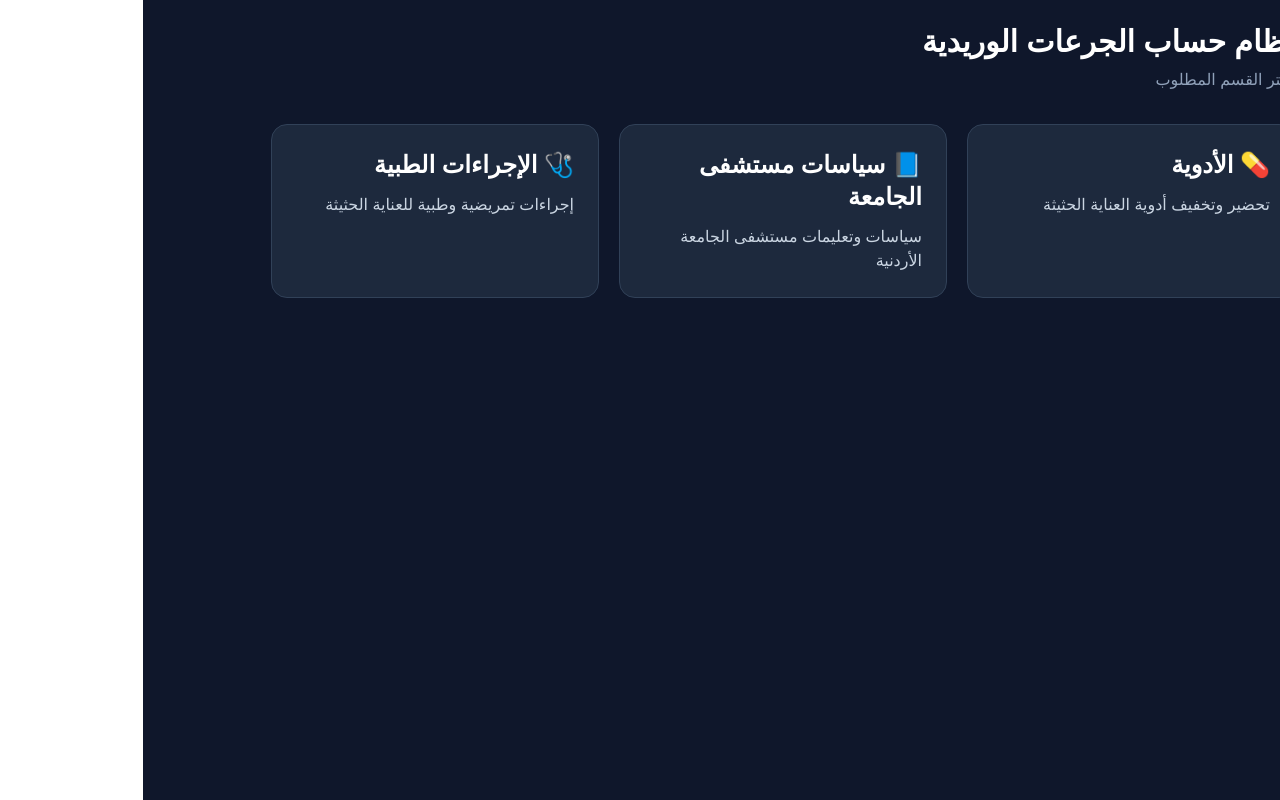
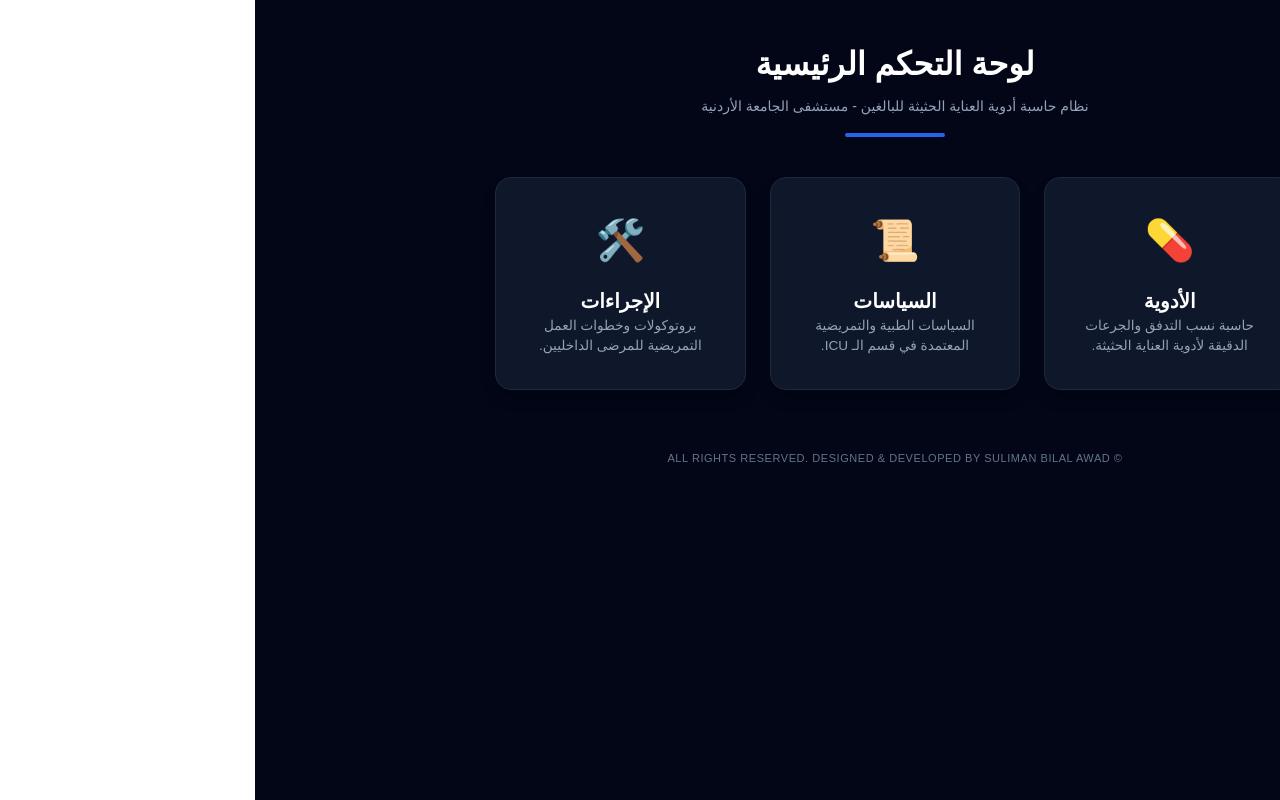
Before and after one commit to samcashbmwusa/icu-adult-infusion-calculator, a Next.js app: page /dashboard in a window 1280 px wide. Built offline with nearby package versions, Linux system fonts and the light colour scheme.

Commit message:
Connect login redirect to main dashboard grid layout

```diff
--- a/app/dashboard/page.tsx
+++ b/app/dashboard/page.tsx
@@ -1,29 +1,132 @@
-import Link from "next/link";
+'use client';
+
+import { useRouter } from 'next/navigation';
 
 export default function DashboardPage() {
+  const router = useRouter();
+
   return (
-    <main dir="rtl" className="min-h-screen bg-slate-900 text-white p-6">
-      <div className="max-w-5xl mx-auto">
-        <h1 className="text-3xl font-bold mb-2">نظام حساب الجرعات الوريدية</h1>
-        <p className="text-slate-400 mb-8">اختر القسم المطلوب</p>
+    <div
+      style={{
+        backgroundColor: '#020617',
+        minHeight: '100vh',
+        display: 'flex',
+        flexDirection: 'column',
+        alignItems: 'center',
+        padding: '40px 16px',
+        fontFamily: 'sans-serif',
+        color: '#f8fafc',
+        boxSizing: 'border-box'
+      }}
+      dir="rtl"
+    >
+      {/* العنوان العلوي والترويسة */}
+      <div style={{ maxWidth: '800px', width: '100%', marginBottom: '40px', textAlign: 'center' }}>
+        <h1 style={{ fontSize: '2rem', fontWeight: '900', color: '#ffffff', marginBottom: '8px' }}>
+          لوحة التحكم الرئيسية
+        </h1>
+        <p style={{ fontSize: '0.875rem', color: '#94a3b8', margin: '0' }}>
+          نظام حاسبة أدوية العناية الحثيثة للبالغين - مستشفى الجامعة الأردنية
+        </p>
+        <div style={{ width: '100px', height: '4px', backgroundColor: '#2563eb', borderRadius: '4px', marginTop: '16px', marginLeft: 'auto', marginRight: 'auto' }}></div>
+      </div>
 
-        <div className="grid grid-cols-1 md:grid-cols-3 gap-5">
-          <Link href="/medications" className="rounded-2xl bg-slate-800 p-6 border border-slate-700 hover:bg-slate-700 transition">
-            <h2 className="text-2xl font-bold mb-3">💊 الأدوية</h2>
-            <p className="text-slate-300">تحضير وتخفيف أدوية العناية الحثيثة</p>
-          </Link>
+      {/* شبكة الخيارات التفاعلية الثلاثة */}
+      <div
+        style={{
+          display: 'grid',
+          gridTemplateColumns: 'repeat(auto-fit, minmax(240px, 1fr))',
+          gap: '24px',
+          maxWidth: '800px',
+          width: '100%',
+          boxSizing: 'border-box'
+        }}
+      >
+        {/* الكرت الأول: الأدوية */}
+        <div
+          onClick={() => router.push('/medications')}
+          style={{
+            backgroundColor: '#0f172a',
+            border: '1px solid #1e293b',
+            borderRadius: '16px',
+            padding: '32px 24px',
+            textAlign: 'center',
+            cursor: 'pointer',
+            transition: 'all 0.2s ease',
+            boxShadow: '0 10px 15px -3px rgba(0, 0, 0, 0.3)'
+          }}
+          onMouseEnter={(e) => {
+            e.currentTarget.style.borderColor = '#2563eb';
+            e.currentTarget.style.transform = 'translateY(-4px)';
+          }}
+          onMouseLeave={(e) => {
+            e.currentTarget.style.borderColor = '#1e293b';
+            e.currentTarget.style.transform = 'translateY(0)';
+          }}
+        >
+          <div style={{ fontSize: '2.5rem', marginBottom: '16px' }}>💊</div>
+          <h2 style={{ fontSize: '1.25rem', fontWeight: 'bold', color: '#ffffff', margin: '0' }}>الأدوية</h2>
+          <p style={{ fontSize: '0.85rem', color: '#94a3b8', marginTop: '8px', margin: '0' }}>حاسبة نسب التدفق والجرعات الدقيقة لأدوية العناية الحثيثة.</p>
+        </div>
 
-          <Link href="/policies" className="rounded-2xl bg-slate-800 p-6 border border-slate-700 hover:bg-slate-700 transition">
-            <h2 className="text-2xl font-bold mb-3">📘 سياسات مستشفى الجامعة</h2>
-            <p className="text-slate-300">سياسات وتعليمات مستشفى الجامعة الأردنية</p>
-          </Link>
+        {/* الكرت الثاني: السياسات */}
+        <div
+          onClick={() => router.push('/policies')}
+          style={{
+            backgroundColor: '#0f172a',
+            border: '1px solid #1e293b',
+            borderRadius: '16px',
+            padding: '32px 24px',
+            textAlign: 'center',
+            cursor: 'pointer',
+            transition: 'all 0.2s ease',
+            boxShadow: '0 10px 15px -3px rgba(0, 0, 0, 0.3)'
+          }}
+          onMouseEnter={(e) => {
+            e.currentTarget.style.borderColor = '#10b981';
+            e.currentTarget.style.transform = 'translateY(-4px)';
+          }}
+          onMouseLeave={(e) => {
+            e.currentTarget.style.borderColor = '#1e293b';
+            e.currentTarget.style.transform = 'translateY(0)';
+          }}
+        >
+          <div style={{ fontSize: '2.5rem', marginBottom: '16px' }}>📜</div>
+          <h2 style={{ fontSize: '1.25rem', fontWeight: 'bold', color: '#ffffff', margin: '0' }}>السياسات</h2>
+          <p style={{ fontSize: '0.85rem', color: '#94a3b8', marginTop: '8px', margin: '0' }}>السياسات الطبية والتمريضية المعتمدة في قسم الـ ICU.</p>
+        </div>
 
-          <Link href="/procedures" className="rounded-2xl bg-slate-800 p-6 border border-slate-700 hover:bg-slate-700 transition">
-            <h2 className="text-2xl font-bold mb-3">🩺 الإجراءات الطبية</h2>
-            <p className="text-slate-300">إجراءات تمريضية وطبية للعناية الحثيثة</p>
-          </Link>
+        {/* الكرت الثالث: الإجراءات */}
+        <div
+          onClick={() => router.push('/procedures')}
+          style={{
+            backgroundColor: '#0f172a',
+            border: '1px solid #1e293b',
+            borderRadius: '16px',
+            padding: '32px 24px',
+            textAlign: 'center',
+            cursor: 'pointer',
+            transition: 'all 0.2s ease',
+            boxShadow: '0 10px 15px -3px rgba(0, 0, 0, 0.3)'
+          }}
+          onMouseEnter={(e) => {
+            e.currentTarget.style.borderColor = '#eab308';
+            e.currentTarget.style.transform = 'translateY(-4px)';
+          }}
+          onMouseLeave={(e) => {
+            e.currentTarget.style.borderColor = '#1e293b';
+            e.currentTarget.style.transform = 'translateY(0)';
+          }}
+        >
+          <div style={{ fontSize: '2.5rem', marginBottom: '16px' }}>🛠️</div>
+          <h2 style={{ fontSize: '1.25rem', fontWeight: 'bold', color: '#ffffff', margin: '0' }}>الإجراءات</h2>
+          <p style={{ fontSize: '0.85rem', color: '#94a3b8', marginTop: '8px', margin: '0' }}>بروتوكولات وخطوات العمل التمريضية للمرضى الداخليين.</p>
         </div>
       </div>
-    </main>
+
+      <p style={{ fontSize: '11px', color: '#64748b', marginTop: '60px', textTransform: 'uppercase', letterSpacing: '0.05em' }}>
+        © All Rights Reserved. Designed & Developed by Suliman Bilal Awad
+      </p>
+    </div>
   );
 }
--- a/app/page.tsx
+++ b/app/page.tsx
@@ -17,8 +17,7 @@
     setLoading(true);
 
     if (username === 'admin' && password === 'CCU2026' && licenseKey === 'JUH-001') {
-      document.cookie = "icu_auth=true; path=/; max-age=86400"; // 24 ساعة
-      // التوجيه إلى الصفحة الرئيسية الجديدة (Dashboard)
+      document.cookie = "icu_auth=true; path=/; max-age=86400"; // صالح لمدة 24 ساعة
       router.push('/dashboard');
     } else {
       setError('خطأ في اسم المستخدم، كلمة المرور أو رمز الترخيص! يرجى التواصل مع المطور لأخذ الإذن.');
@@ -54,8 +53,6 @@
           boxSizing: 'border-box'
         }}
       >
-
-        {/* شاشة عرض المطور والصورة الشخصية عبر الرابط السحابي المباشر */}
         <div style={{ display: 'flex', flexDirection: 'column', alignItems: 'center', marginBottom: '24px' }} dir="ltr">
           <div
             style={{
@@ -149,7 +146,6 @@
         <p style={{ fontSize: '10px', color: '#64748b', textAlign: 'center', marginTop: '24px', textTransform: 'uppercase', letterSpacing: '0.05em' }}>
           © All Rights Reserved. Designed & Developed by Suliman Bilal Awad
         </p>
-
       </div>
     </div>
   );
```
